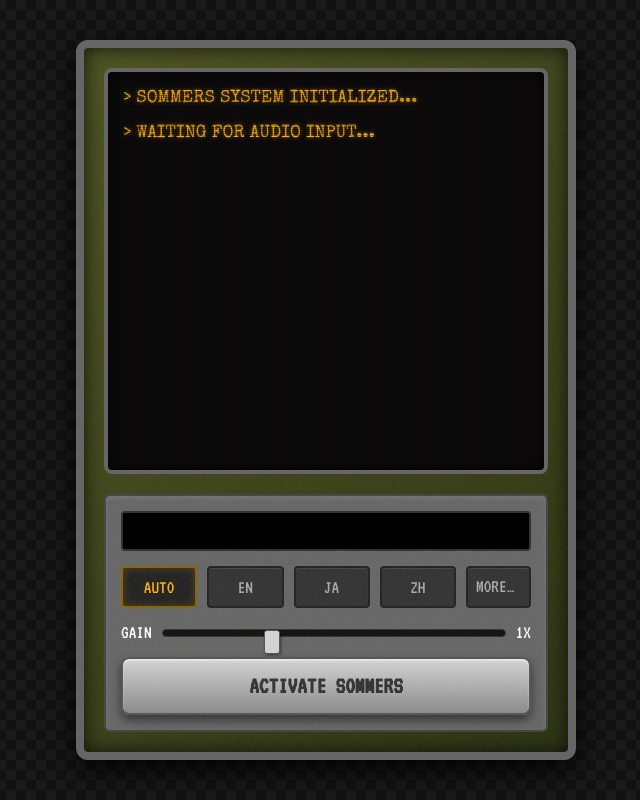
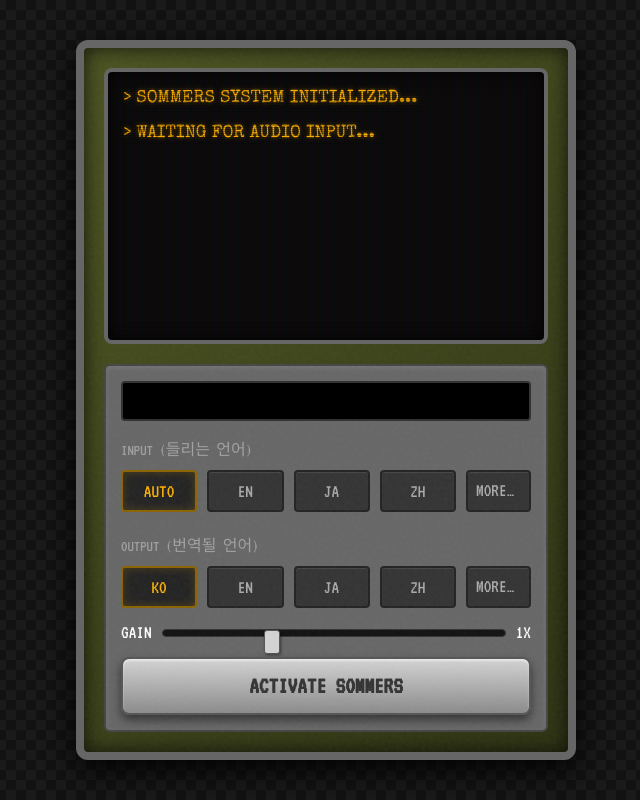
Before and after one commit to digilogd-cmd/Somers-Live-Translator, a Next.js app: page /Somers-Live-Translator/ in a window 1280 px wide. Shown: the whole page, without its empty margins (314-954 px from the left). Built offline with nearby package versions, Linux system fonts and the light colour scheme.

Commit message:
feat: V2 - split into input and output language selectors

```diff
--- a/src/app/page.js
+++ b/src/app/page.js
@@ -47,7 +47,8 @@ const SUPPORTED_LANGUAGES = [
 
 export default function Home() {
   const { isConnected, subtitles: hookSubtitles, startListening, stopListening, updateBoostLevel } = useGeminiLive();
-  const [language, setLanguage] = useState('AUTO');
+  const [inputLanguage, setInputLanguage] = useState('AUTO');
+  const [outputLanguage, setOutputLanguage] = useState('ko');
   const [boostLevel, setBoostLevel] = useState(1);
   const [audioLevel, setAudioLevel] = useState(0);
 
@@ -65,7 +66,7 @@ export default function Home() {
 
   const toggleListen = () => {
     if (!isConnected) {
-      startListening(boostLevel, language);
+      startListening(boostLevel, inputLanguage, outputLanguage);
     } else {
       stopListening();
       setAudioLevel(0);
@@ -109,22 +110,58 @@ export default function Home() {
           <div className="vu-bar" style={{ width: `${audioLevel}%` }}></div>
         </div>
 
-        {/* Language Selection */}
+        {/* Input Language Selection */}
+        <div className="booster-container" style={{ marginBottom: '-5px' }}>
+          <span className="booster-label" style={{ fontSize: '1rem', color: '#a0a0a0' }}>INPUT (들리는 언어)</span>
+        </div>
         <div className="radio-group">
           {['AUTO', 'EN', 'JA', 'ZH'].map(lang => (
             <button
               key={lang}
-              className={`radio-btn ${language === lang ? 'active' : ''}`}
-              onClick={() => setLanguage(lang)}
+              className={`radio-btn ${inputLanguage === lang ? 'active' : ''}`}
+              onClick={() => setInputLanguage(lang)}
             >
               {lang}
             </button>
           ))}
           <select
-            className={`radio-btn lang-dropdown ${!['AUTO', 'EN', 'JA', 'ZH'].includes(language) ? 'active' : ''}`}
-            value={!['AUTO', 'EN', 'JA', 'ZH'].includes(language) ? language : ''}
+            className={`radio-btn lang-dropdown ${!['AUTO', 'EN', 'JA', 'ZH'].includes(inputLanguage) ? 'active' : ''}`}
+            value={!['AUTO', 'EN', 'JA', 'ZH'].includes(inputLanguage) ? inputLanguage : ''}
             onChange={(e) => {
-              if (e.target.value) setLanguage(e.target.value);
+              if (e.target.value) setInputLanguage(e.target.value);
+            }}
+          >
+            <option value="" disabled>MORE...</option>
+            {SUPPORTED_LANGUAGES.map(lang => (
+              <option key={lang.code} value={lang.code}>
+                {lang.name}
+              </option>
+            ))}
+          </select>
+        </div>
+
+        {/* Output Language Selection */}
+        <div className="booster-container" style={{ marginBottom: '-5px', marginTop: '5px' }}>
+          <span className="booster-label" style={{ fontSize: '1rem', color: '#a0a0a0' }}>OUTPUT (번역될 언어)</span>
+        </div>
+        <div className="radio-group">
+          {['ko', 'en', 'ja', 'zh-Hans'].map(lang => {
+            const displayMap = { 'ko': 'KO', 'en': 'EN', 'ja': 'JA', 'zh-Hans': 'ZH' };
+            return (
+              <button
+                key={lang}
+                className={`radio-btn ${outputLanguage === lang ? 'active' : ''}`}
+                onClick={() => setOutputLanguage(lang)}
+              >
+                {displayMap[lang]}
+              </button>
+            )
+          })}
+          <select
+            className={`radio-btn lang-dropdown ${!['ko', 'en', 'ja', 'zh-Hans'].includes(outputLanguage) ? 'active' : ''}`}
+            value={!['ko', 'en', 'ja', 'zh-Hans'].includes(outputLanguage) ? outputLanguage : ''}
+            onChange={(e) => {
+              if (e.target.value) setOutputLanguage(e.target.value);
             }}
           >
             <option value="" disabled>MORE...</option>
--- a/src/hooks/useGeminiLive.js
+++ b/src/hooks/useGeminiLive.js
@@ -41,7 +41,7 @@ export function useGeminiLive() {
   const turnCompleteRef = useRef(false);
   const wakeLockRef = useRef(null);
 
-  const startListening = useCallback(async (boostLevel, targetLanguage) => {
+  const startListening = useCallback(async (boostLevel, inputLanguage, targetLanguage) => {
     try {
       const apiKey = process.env.NEXT_PUBLIC_GEMINI_API_KEY;
       if (!apiKey) {
@@ -134,12 +134,26 @@ export function useGeminiLive() {
         setSubtitles(prev => [...prev, "LINK ESTABLISHED. CONFIGURING TARGET LANGUAGE: " + targetLanguage]);
 
         const langMap = {
-          'AUTO': 'ko',
+          'AUTO': null,
+          'KO': 'ko',
+          'ko': 'ko',
           'EN': 'en',
+          'en': 'en',
           'JA': 'ja',
-          'ZH': 'zh-Hans'
+          'ja': 'ja',
+          'ZH': 'zh-Hans',
+          'zh-Hans': 'zh-Hans'
         };
+        const sourceCode = langMap[inputLanguage] || inputLanguage;
         const targetCode = langMap[targetLanguage] || targetLanguage;
+
+        const translationConfig = {
+          targetLanguageCode: targetCode,
+          echoTargetLanguage: true
+        };
+        if (sourceCode && sourceCode !== 'AUTO') {
+          translationConfig.sourceLanguageCode = sourceCode;
+        }
 
         const setupMessage = {
           setup: {
@@ -148,10 +162,7 @@ export function useGeminiLive() {
             outputAudioTranscription: {},
             generationConfig: {
               responseModalities: ["AUDIO"],
-              translationConfig: {
-                targetLanguageCode: targetCode,
-                echoTargetLanguage: true
-              }
+              translationConfig: translationConfig
             }
           }
         };
```
